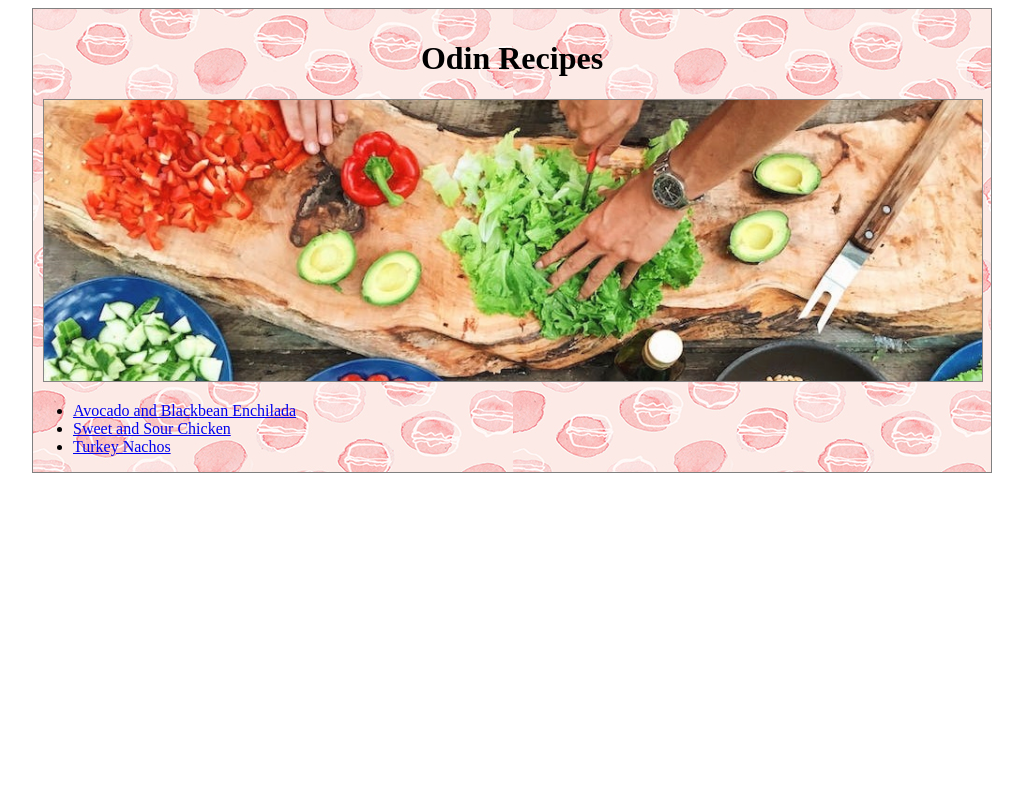
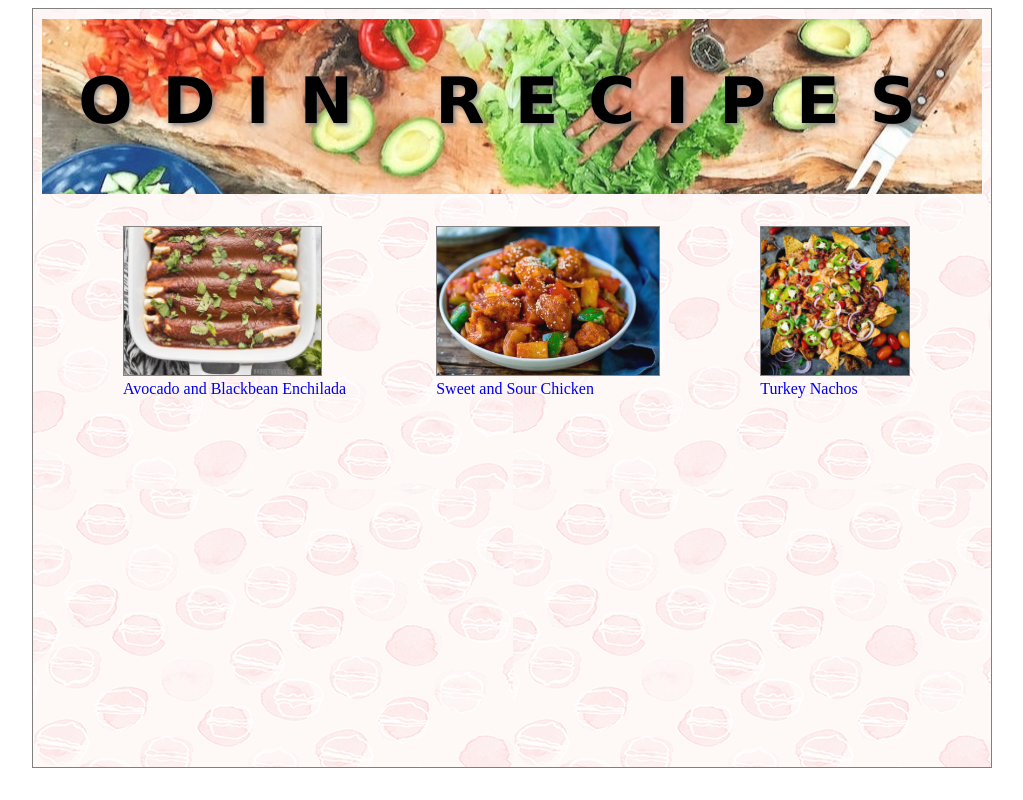
Before and after one commit to parkypark92/odin-recipes, a plain HTML site: page index.html in a window 1280 px wide. Shown: the whole page, without its empty margins (128-1151 px from the left). Drawn offline with Linux system fonts and the light colour scheme.

Commit message:
Change to header image,display recipe links with images, add header home link

```diff
--- a/index.html
+++ b/index.html
@@ -9,12 +9,32 @@
 </head>
 <body>
     <div class="container">
-    <h1>Odin Recipes</h1>
-    <img class="header-img" src="./images/header-img.jpg" alt="preparing food" width="940">
-    <ul>
-        <li> <a href="./recipes/enchilada.html">Avocado and Blackbean Enchilada</a> </li>
-        <li> <a href="./recipes/sweet-and-sour.html">Sweet and Sour Chicken</a> </li>
-        <li> <a href="./recipes/turkey-nachos.html">Turkey Nachos</a> </li>
+        <a href="./index.html"> <h1>ODIN RECIPES</h1></a>
+    <ul class="home-list">
+        <li>
+            <figure>
+                <a href="./recipes/enchilada.html"><img class="recipe-img" src="./images/enchiladas.jpg" alt="enchiladas" height="150"> </a>
+                <figcaption>
+                    <a href="./recipes/enchilada.html">Avocado and Blackbean Enchilada</a>
+                </figcaption>
+            </figure>
+        </li>
+        <li>
+            <figure>
+                <a href="./recipes/sweet-and-sour.html"><img class="recipe-img" src="./images/sweet-and-sour.jpg" alt="sweet and sour" height="150"> </a>
+                <figcaption>
+                    <a href="./recipes/sweet-and-sour.html">Sweet and Sour Chicken</a>
+                </figcaption>
+            </figure>
+        </li>
+        <li>
+            <figure>
+                <a href="./recipes/turkey-nachos.html"><img class="recipe-img" src="./images/turkey-nachos.jpg" alt="turkey nachos" height="150"></a>
+
+                <figcaption>
+                     <a href="./recipes/turkey-nachos.html">Turkey Nachos</a>
+                </figcaption>
+            </figure>  </li>
     </ul>
 </div>
 </body>
--- a/style.css
+++ b/style.css
@@ -5,14 +5,26 @@
 .container {
     width: 960px;
     margin: auto;
-    background-image: linear-gradient(rgba(255,255,255,0),rgba(255,255,255,0)), url(./images/main-background.jpg);
+    background-image:linear-gradient(rgba(255,255,255,0.7),rgba(255,255,255,0.7)), url(./images/main-background.jpg);
     border: 1px solid gray;
+    min-height: 95vh;
 
 }
 
 h1 {
+    width: 940px;
+    height: 175px;
+    font-size: 4em;
+    font-family:Verdana, Geneva, Tahoma, sans-serif;
+    color:black;
+    letter-spacing: 30px;
+    text-shadow: 2px 2px 5px gray;
     text-align: center;
-    padding-top: 10px;
+    padding-top: 45px;
+    margin: 10px auto;
+    background-image: linear-gradient(rgba(255,255,255,0.1),rgba(255,255,255,0.1)), url(./images/header-img.jpg);
+    background-position-y: 50%;
+
 }
 
 img{
@@ -20,3 +32,19 @@ img{
     opacity: 0.95;
     border: 1px solid grey;
 }
+
+a {
+    text-decoration: none;
+}
+
+.home-list {
+    list-style: none;
+}
+
+figure {
+    float: left;
+}
+
+figcaption {
+    padding-left: 10px;
+}
```
Also changed, not shown: recipes/enchilada.html (+1 -1 lines), recipes/sweet-and-sour.html (+1 -1 lines), recipes/turkey-nachos.html (+1 -1 lines).
